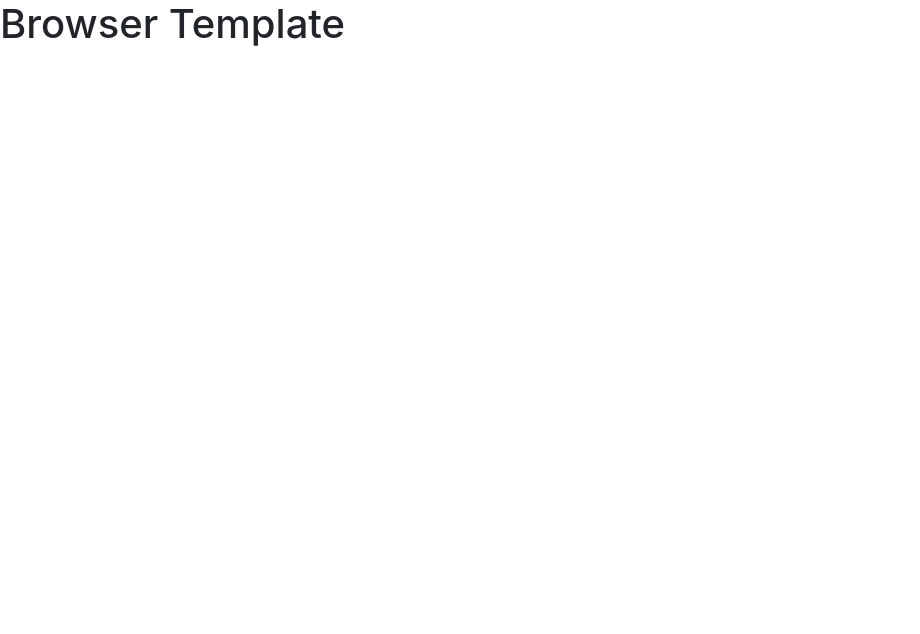
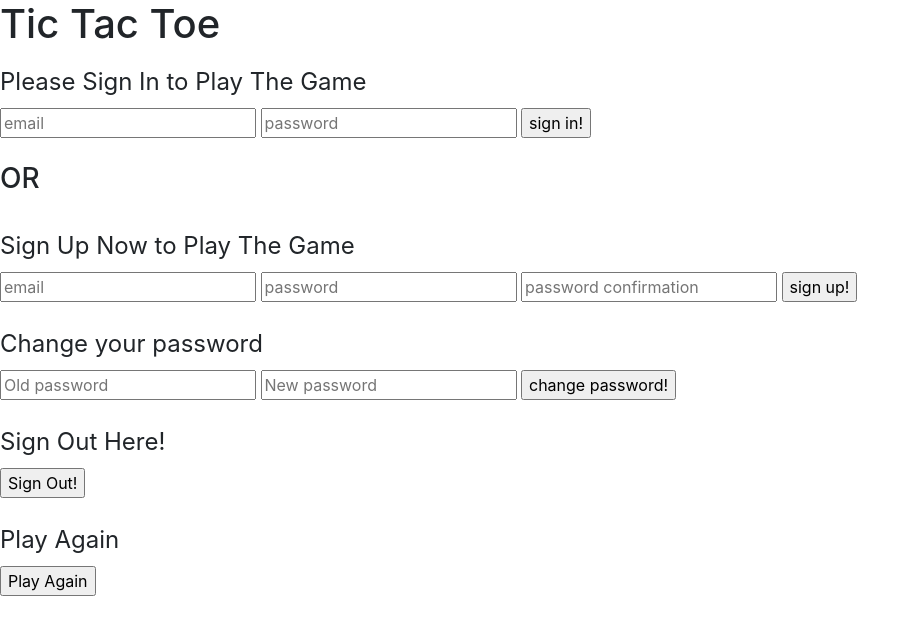
Before and after one commit to akymodi/tic-tac-toe-client, a website built with webpack: page index.html in a window 1280 px wide. Shown: the whole page, without its empty margins (0-920 px from the left). Built offline with nearby package versions, Linux system fonts and the light colour scheme.

Commit message:
Add login auth on HTML
Created HTML page with login/signup forms and buttons

```diff
--- a/index.html
+++ b/index.html
@@ -12,6 +12,60 @@
       <script src="public/application.js" type="text/javascript" charset="utf-8" defer></script>
     </head>
     <body>
-      <h1>Browser Template</h1>
+      <h1>Tic Tac Toe</h1>
+
+      <p id='message'></p>
+  <form id='sign-in'>
+    <fieldset>
+      <legend>Please Sign In to Play The Game</legend>
+      <input name='credentials[email]' type='email' placeholder="email" />
+      <input name='credentials[password]' type='password' placeholder="password" />
+      <input type='submit' value='sign in!' />
+    </fieldset>
+  </form>
+
+  <br>
+  <h3>OR</h3>
+  <br>
+
+  <form id='sign-up'>
+    <fieldset>
+      <legend>Sign Up Now to Play The Game</legend>
+      <input name='credentials[email]' type='email' placeholder="email" />
+      <input name='credentials[password]' type='password' placeholder="password" />
+      <input name='credentials[password_confirmation]' type='password' placeholder="password confirmation" />
+      <input type='submit' value='sign up!' />
+    </fieldset>
+  </form>
+
+  <br>
+
+  <form id='pwd-change'>
+    <fieldset>
+      <legend>Change your password</legend>
+      <input name='passwords[old]' type='password' placeholder="Old password" />
+      <input name='passwords[new]' type='password' placeholder="New password" />
+      <input type='submit' value='change password!' />
+    </fieldset>
+  </form>
+
+  <br>
+
+  <form id='sign-out'>
+    <fieldset>
+      <legend>Sign Out Here!</legend>
+      <input type='submit' value='Sign Out!' />
+    </fieldset>
+  </form>
+
+  <br>
+
+  <form id='play-again'>
+    <fieldset>
+      <legend>Play Again</legend>
+      <input type='submit' value='Play Again' />
+    </fieldset>
+  </form>
+
     </body>
 </html>
```
